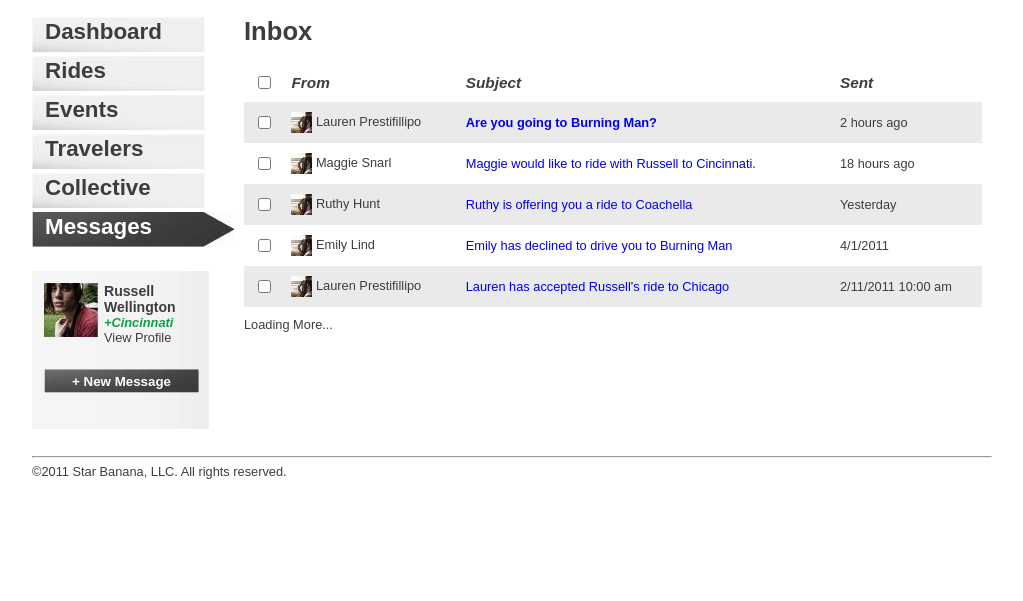
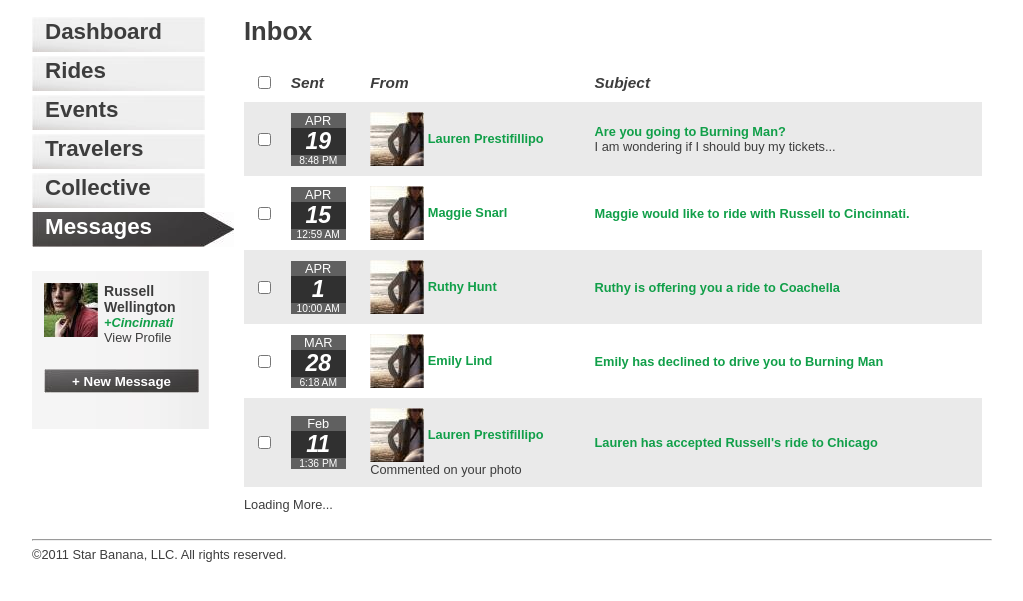
Before and after one commit to awill1/rootless, a PHP site: page /mockup/messages.html in a window 1280 px wide. Shown: the part 62-663 px from the top of the page, without its empty margins (128-1151 px from the left). Run offline with PHP 8.4, Linux system fonts and the light colour scheme.

Commit message:
- Added svn:ignore properties to log and cache folders - Added message mockups

```diff
--- a/rootlessme/web/mockup/message.css
+++ b/rootlessme/web/mockup/message.css
@@ -59,6 +59,11 @@ tbody {
     padding: 0px 0px 0px 0px;
 }
 
+.messageListAuthorLink {
+    font-weight: bold;
+    color: #119F49;
+}
+
 .messageListAuthorProfileImage {
     vertical-align: middle;
 }
@@ -67,6 +72,84 @@ tbody {
     font-weight: bold;
 }
 
-#mainMessageDate {
+.messageListTitleLink {
+    font-weight: bold;
+    color: #119F49;
+}
+
+.messageBar {
+    width: 100%;
+    background-color: #303030;
+    background-image: url(headerBackground.JPG);
+    font-weight: bold;
+    color: #FFFFFF;
+    padding: 6px 6px 6px 6px;
+    font-size: 120%;
+}
+
+.messageThread {
     float: left;
 }
+
+.message {
+    clear: both;
+    float:left;
+    margin: 30px 0px 0px 0px;
+    width: 100%;
+}
+
+.messageAuthorInformation {
+    float: left;
+    width: 136px;
+    text-align: right;
+}
+
+.messageAuthorPicture {
+    float: left;
+    margin: 0px 0px 0px 10px;
+}
+
+.messageBody {
+    margin: 0px 0px 0px 210px;
+}
+
+.messageDividerBar {
+    margin: 30px 0px 0px 136px;
+}
+
+/* Form styles */
+
+.middleCreateForm {
+    width: 500px;
+}
+
+legend {
+    background-color: #303030;
+    width: 100%;
+    color: #FFFFFF;
+    font-weight: bold;
+    margin: 0px 0px 0px 0px;
+    padding: 4px 0px 4px 0px;
+}
+
+fieldset {
+    background-color: #EAEAEA;
+    margin: 0px 0px 0px 0px;
+    padding: 0px 0px 0px 0px;
+}
+
+.formLabelCell {
+    vertical-align: top;
+    text-align: right;
+    font-weight: bold;
+}
+
+.formInputCell {
+    width: 100%;
+    margin: 0px 0px 0px 0px;
+    padding: 10px 10px 10px 10px;
+}
+
+.middleFormInput {
+    width: 100%;
+}
--- a/rootlessme/web/mockup/messages.html
+++ b/rootlessme/web/mockup/messages.html
@@ -95,41 +95,110 @@
                             <th>
                                 <input type="checkbox" name="CheckAll" value="Check All" onClick="javascript: if (this.checked) checkAll(document.messages_list_form); else uncheckAll(document.messages_list_form);">
                             </th>
+                            <th>Sent</th>
                             <th>From</th>
                             <th>Subject</th>
-                            <th>Sent</th>
                         </tr>
                         </thead>
                         <tbody>
                         <tr class="messageListRow">
                             <td><input id="entry_box_1" class="message_list_check_box" type='checkbox' name='messages_selected[]' value='1'></td>
-                            <td><img class="messageListAuthorProfileImage" src="lauren_profile_tiny.JPG" alt="Lauren Prestifillipo" /> Lauren Prestifillipo</td>
-                            <td class="messageUnread"><a href="message.html">Are you going to Burning Man?</a></td>
-                            <td>2 hours ago</td>
+                            <td>
+                                <div id="mainEventDate" class="dateBlockLarge">
+                                    <div class="dateBlockMonth">APR</div>
+                                    <div class="dateBlockDate">19</div>
+                                    <div class="dateBlockTime">8:48 PM</div>
+                                </div>
+                            </td>
+                            <td>
+                                <a class="messageListAuthorLink" href="profile.html">
+                                    <img class="messageListAuthorProfileImage" src="lauren_profile_small.JPG" alt="Lauren Prestifillipo" />
+                                    Lauren Prestifillipo
+                                </a>
+                            </td>
+                            <td >
+                                <div >
+                                    <a class="messageListTitleLink" href="message.html">Are you going to Burning Man?</a>
+                                </div>
+                                <div>
+                                    I am wondering if I should buy my tickets...
+                                </div>
+                            </td>
                         </tr>
                         <tr class="messageListAltRow">
                             <td><input id="entry_box_2" class="message_list_check_box" type='checkbox' name='messages_selected[]' value='2'></td>
-                            <td><img class="messageListAuthorProfileImage" src="lauren_profile_tiny.JPG" alt="Lauren Prestifillipo" /> Maggie Snarl</td>
-                            <td><a href="message.html">Maggie would like to ride with Russell to Cincinnati.</a></td>
-                            <td>18 hours ago</td>
+                            <td>
+                                <div id="mainEventDate" class="dateBlockLarge">
+                                    <div class="dateBlockMonth">APR</div>
+                                    <div class="dateBlockDate">15</div>
+                                    <div class="dateBlockTime">12:59 AM</div>
+                                </div>
+                            </td>
+                            <td>
+                                <a class="messageListAuthorLink" href="profile.html">
+                                <img class="messageListAuthorProfileImage" src="lauren_profile_small.JPG" alt="Maggie Snarl" />
+                                Maggie Snarl </a>
+                            </td>
+                            <td>
+                                <a class="messageListTitleLink" href="message.html">Maggie would like to ride with Russell to Cincinnati.</a>
+                            </td>
                         </tr>
                         <tr class="messageListRow">
                             <td><input id="entry_box_3" class="message_list_check_box" type='checkbox' name='messages_selected[]' value='3'></td>
-                            <td><img class="messageListAuthorProfileImage" src="lauren_profile_tiny.JPG" alt="Lauren Prestifillipo" /> Ruthy Hunt</td>
-                            <td><a href="message.html">Ruthy is offering you a ride to Coachella</a></td>
-                            <td>Yesterday</td>
+                            <td>
+                                <div id="mainEventDate" class="dateBlockLarge">
+                                    <div class="dateBlockMonth">APR</div>
+                                    <div class="dateBlockDate">1</div>
+                                    <div class="dateBlockTime">10:00 AM</div>
+                                </div>
+                            </td>
+                            <td>
+                                <a class="messageListAuthorLink" href="profile.html">
+                                <img class="messageListAuthorProfileImage" src="lauren_profile_small.JPG" alt="Ruthy Hunt" />
+                                Ruthy Hunt</a>
+                            </td>
+                            <td>
+                                <a class="messageListTitleLink" href="message.html">Ruthy is offering you a ride to Coachella</a>
+                            </td>
                         </tr>
                         <tr class="messageListAltRow">
                             <td><input id="entry_box_4" class="message_list_check_box" type='checkbox' name='messages_selected[]' value='4'></td>
-                            <td><img class="messageListAuthorProfileImage" src="lauren_profile_tiny.JPG" alt="Lauren Prestifillipo" /> Emily Lind</td>
-                            <td><a href="message.html">Emily has declined to drive you to Burning Man</a></td>
-                            <td>4/1/2011</td>
+                            <td>
+                                <div id="mainEventDate" class="dateBlockLarge">
+                                    <div class="dateBlockMonth">MAR</div>
+                                    <div class="dateBlockDate">28</div>
+                                    <div class="dateBlockTime">6:18 AM</div>
+                                </div>
+                            </td>
+                            <td>
+                                <a class="messageListAuthorLink" href="profile.html">
+                                    <img class="messageListAuthorProfileImage" src="lauren_profile_small.JPG" alt="Emily Lind" />
+                                    Emily Lind
+                                </a>
+                            </td>
+                            <td>
+                                <a class="messageListTitleLink" href="message.html">Emily has declined to drive you to Burning Man</a>
+                            </td>
                         </tr>
                         <tr class="messageListRow">
-                            <td><input id="entry_box_4" class="message_list_check_box" type='checkbox' name='messages_selected[]' value='4'></td>
-                            <td><img class="messageListAuthorProfileImage" src="lauren_profile_tiny.JPG" alt="Lauren Prestifillipo" /> Lauren Prestifillipo</td>
-                            <td><a href="message.html">Lauren has accepted Russell's ride to Chicago</a></td>
-                            <td>2/11/2011 10:00 am</td>
+                            <td><input id="entry_box_4" class="message_list_check_box" type='checkbox' name='messages_selected[]' value='5'></td>
+                            <td>
+                                <div id="mainEventDate" class="dateBlockLarge">
+                                    <div class="dateBlockMonth">Feb</div>
+                                    <div class="dateBlockDate">11</div>
+                                    <div class="dateBlockTime">1:36 PM</div>
+                                </div>
+                            </td>
+                            <td>
+                                <a class="messageListAuthorLink" href="profile.html">
+                                    <img class="messageListAuthorProfileImage" src="lauren_profile_small.JPG" alt="Lauren Prestifillipo" />
+                                    Lauren Prestifillipo
+                                </a><br />
+                                Commented on your photo
+                            </td>
+                            <td>
+                                <a class="messageListTitleLink" href="message.html">Lauren has accepted Russell's ride to Chicago</a>
+                            </td>
                         </tr>
                         </tbody>
                     </table>
--- a/rootlessme/web/mockup/rootlessme.css
+++ b/rootlessme/web/mockup/rootlessme.css
@@ -352,3 +352,24 @@ textarea {
     font-style: italic;
     text-decoration: none;
 }
+
+.dateBlockLarge {
+    width: 55px;
+    color: #FFFFFF;
+    background-color: #606060;
+    text-align: center;
+}
+
+.dateBlockMonth {
+}
+
+.dateBlockDate {
+    font-weight: bold;
+    font-style: italic;
+    font-size: 180%;
+    background-color: #303030;
+}
+
+.dateBlockTime {
+    font-size: 80%;
+}
```
Also changed, not shown: rootlessme/web/mockup/event.css (+0 -21 lines), rootlessme/web/mockup/message.html (added, +137 -0 lines), rootlessme/web/mockup/newmessage.html (added, +108 -0 lines), rootlessme/web/mockup/ride.css (+0 -21 lines).
